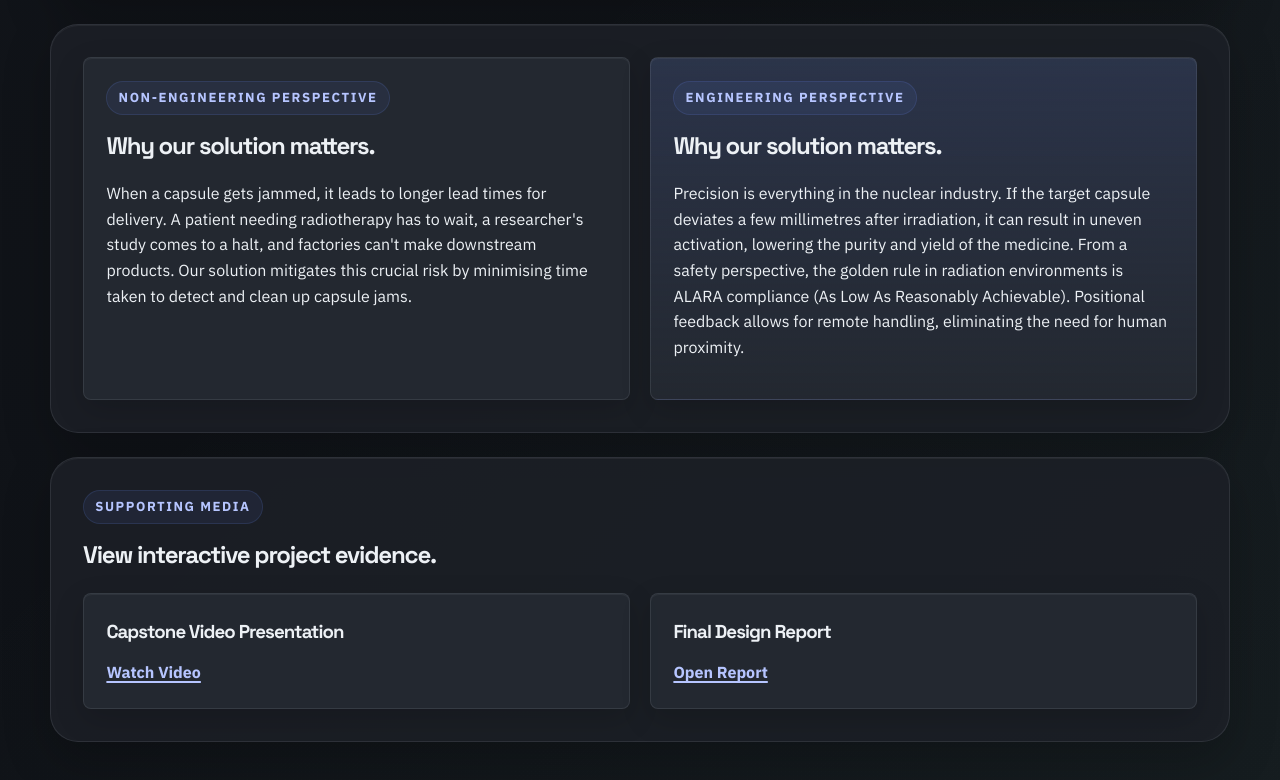
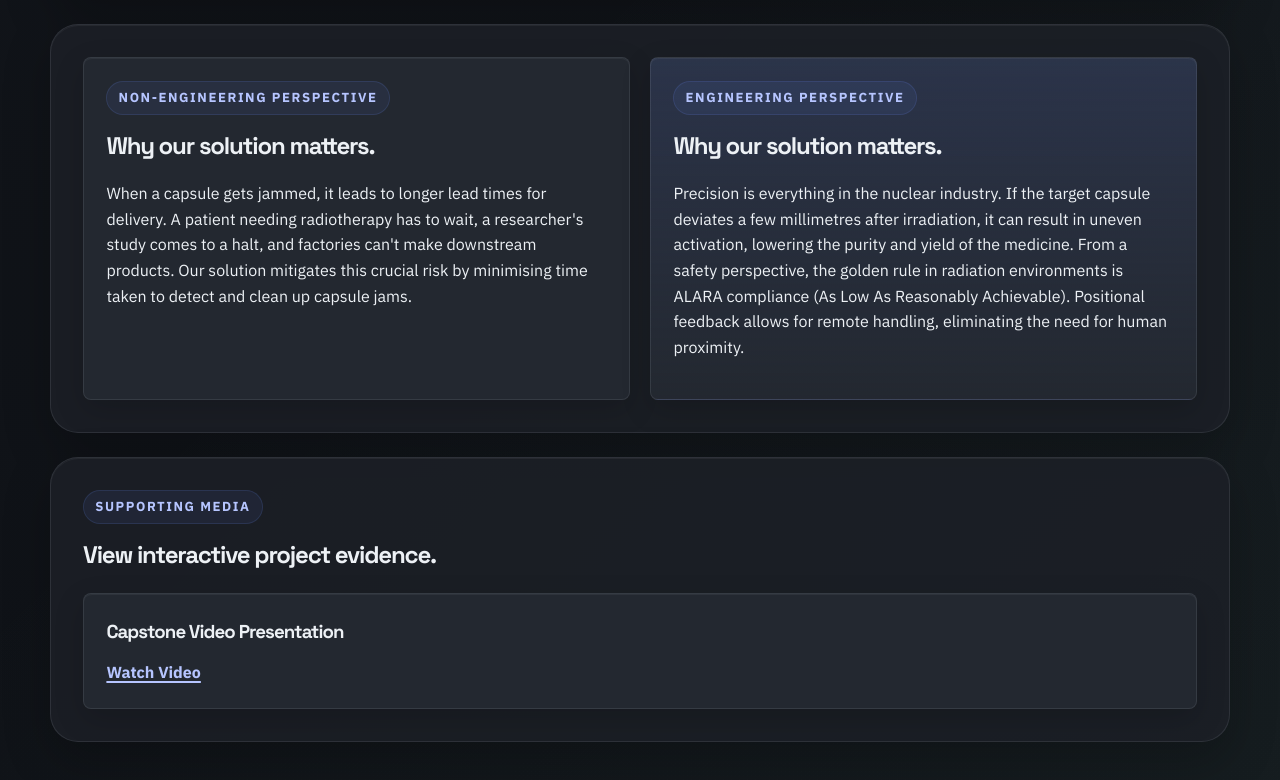
Before and after one commit to aayushdayal2/aayushdayal2.github.io, a plain HTML site: page project.html in a window 1280 px wide. Shown: the part 4223-5003 px from the top of the page. Drawn offline with Linux system fonts and the light colour scheme.

Commit message:
Update project.html

```diff
--- a/project.html
+++ b/project.html
@@ -278,14 +278,10 @@
               <h2>View interactive project evidence.</h2>
             </div>
           </div>
-          <div class="grid-two">
+          <div class="grid-one">
             <article class="resource-card">
               <h3>Capstone Video Presentation</h3>
               <a href="https://www.youtube.com/watch?v=qni2ZHnxNtM">Watch Video</a>
-            </article>
-            <article class="resource-card">
-              <h3>Final Design Report</h3>
-              <a href="assets/Final Design Report I32.pdf">Open Report</a>
             </article>
           </div>
         </section>
```
